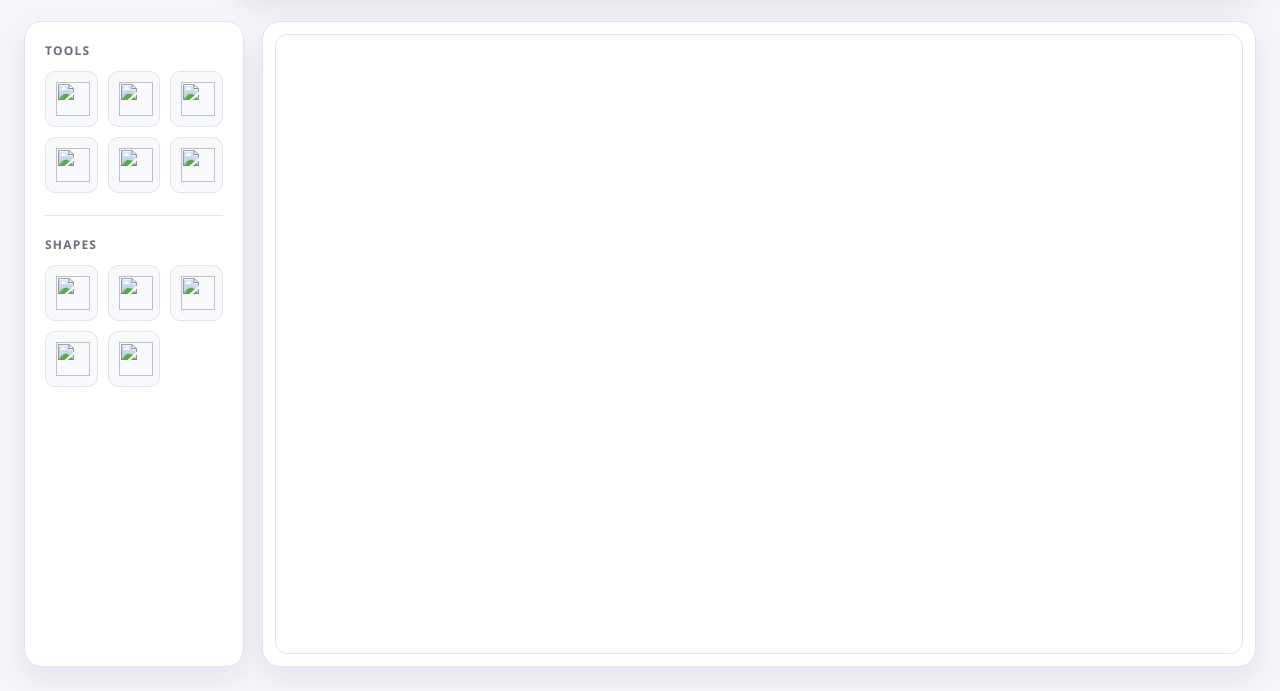
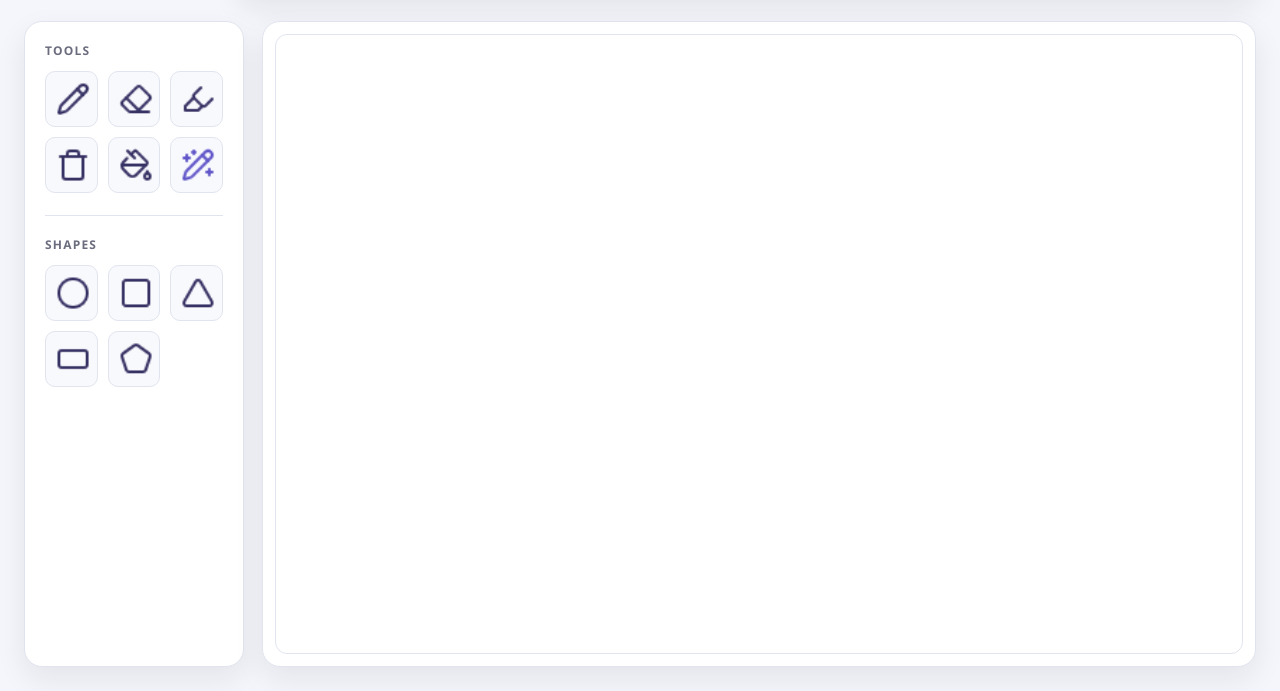
Before and after one commit to vrutik123/web-paint, a plain HTML site: page ui/index.html in a window 1280 px wide. Shown: the part 109-800 px from the top of the page. Drawn offline with Linux system fonts and the light colour scheme; the site is published under a folder, as on GitHub Pages, so addresses that start at the root find nothing.

Commit message:
changing normal path to relative path

```diff
--- a/ui/index.html
+++ b/ui/index.html
@@ -11,7 +11,7 @@
     <div class="app-shell">
         <header class="mainnavbar">
             <a class="brand" href="index.html" aria-label="Web Paint home">
-                <img src="/resources/tmp_logo_3.png" alt="Web Paint logo">
+                <img src="../resources/tmp_logo_3.png" alt="Web Paint logo">
                 <span>Web Paint</span>
             </a>
 
@@ -74,32 +74,32 @@
                     <div class="tool-grid">
                         <div class="tool pencil" id="pencil">
                             <button type="button" title="Pencil" aria-label="Pencil">
-                                <img src="/resources/pencil.png" alt="">
+                                <img src="../resources/pencil.png" alt="">
                             </button>
                         </div>
                         <div class="tool eraser" id="eraser">
                             <button type="button" title="Eraser" aria-label="Eraser">
-                                <img src="/resources/eraser.png" alt="">
+                                <img src="../resources/eraser.png" alt="">
                             </button>
                         </div>
                         <div class="tool highlighter" id="highlighter">
                             <button type="button" title="Highlighter" aria-label="Highlighter">
-                                <img src="/resources/highlighter.png" alt="">
+                                <img src="../resources/highlighter.png" alt="">
                             </button>
                         </div>
                         <div class="tool trash" id="trash">
                             <button type="button" title="Clear canvas" aria-label="Clear canvas">
-                                <img src="/resources/trash.png" alt="">
+                                <img src="../resources/trash.png" alt="">
                             </button>
                         </div>
                         <div class="tool paint-bucket" id="paint-bucket">
                             <button type="button" title="Paint bucket" aria-label="Paint bucket">
-                                <img src="/resources/paint-bucket.png" alt="">
+                                <img src="../resources/paint-bucket.png" alt="">
                             </button>
                         </div>
                         <div class="tool select" id="magic">
                             <button type="button" title="Select" aria-label="Select">
-                                <img src="/resources/megical_pencil.png" alt="">
+                                <img src="../resources/megical_pencil.png" alt="">
                             </button>
                         </div>
                     </div>
@@ -110,27 +110,27 @@
                     <div class="tool-grid">
                         <div class="tool circle" id="circle">
                             <button type="button" title="Circle" aria-label="Circle">
-                                <img src="/resources/circle.png" alt="">
+                                <img src="../resources/circle.png" alt="">
                             </button>
                         </div>
                         <div class="tool square" id="square">
                             <button type="button" title="Square" aria-label="Square">
-                                <img src="/resources/square.png" alt="">
+                                <img src="../resources/square.png" alt="">
                             </button>
                         </div>
                         <div class="tool triangle" id="triangle">
                             <button type="button" title="Triangle" aria-label="Triangle">
-                                <img src="/resources/triangle.png" alt="">
+                                <img src="../resources/triangle.png" alt="">
                             </button>
                         </div>
                         <div class="tool rectangle" id="rectangle">
                             <button type="button" title="Rectangle" aria-label="Rectangle">
-                                <img src="/resources/rectangle-horizontal.png" alt="">
+                                <img src="../resources/rectangle-horizontal.png" alt="">
                             </button>
                         </div>
                         <div class="tool pentagon" id="pentagon">
                             <button type="button" title="Pentagon" aria-label="Pentagon">
-                                <img src="/resources/pentagon.png" alt="">
+                                <img src="../resources/pentagon.png" alt="">
                             </button>
                         </div>
                     </div>
--- a/ui/script.js
+++ b/ui/script.js
@@ -25,11 +25,11 @@ function registerTool(toolId, toolName, cursorValue) {
     });
 }
 
-registerTool("pencil", "pencil", "url(/resources/pencil.png), auto");
-registerTool("eraser", "eraser", "url(/resources/eraser.png), auto");
-registerTool("paint-bucket", "paintBucket", "url(/resources/paint-bucket.png), auto");
-registerTool("highlighter", "highlighter", "url(/resources/highlighter.png), auto");
-registerTool("magic", "magic", "url(/resources/megical_pencil.png), auto");
+registerTool("pencil", "pencil", "url(../resources/pencil.png), auto");
+registerTool("eraser", "eraser", "url(../resources/eraser.png), auto");
+registerTool("paint-bucket", "paintBucket", "url(../resources/paint-bucket.png), auto");
+registerTool("highlighter", "highlighter", "url(../resources/highlighter.png), auto");
+registerTool("magic", "magic", "url(../resources/megical_pencil.png), auto");
 registerTool("square", "square", "crosshair");
 registerTool("circle", "circle", "crosshair");
 registerTool("triangle", "triangle", "crosshair");
```
